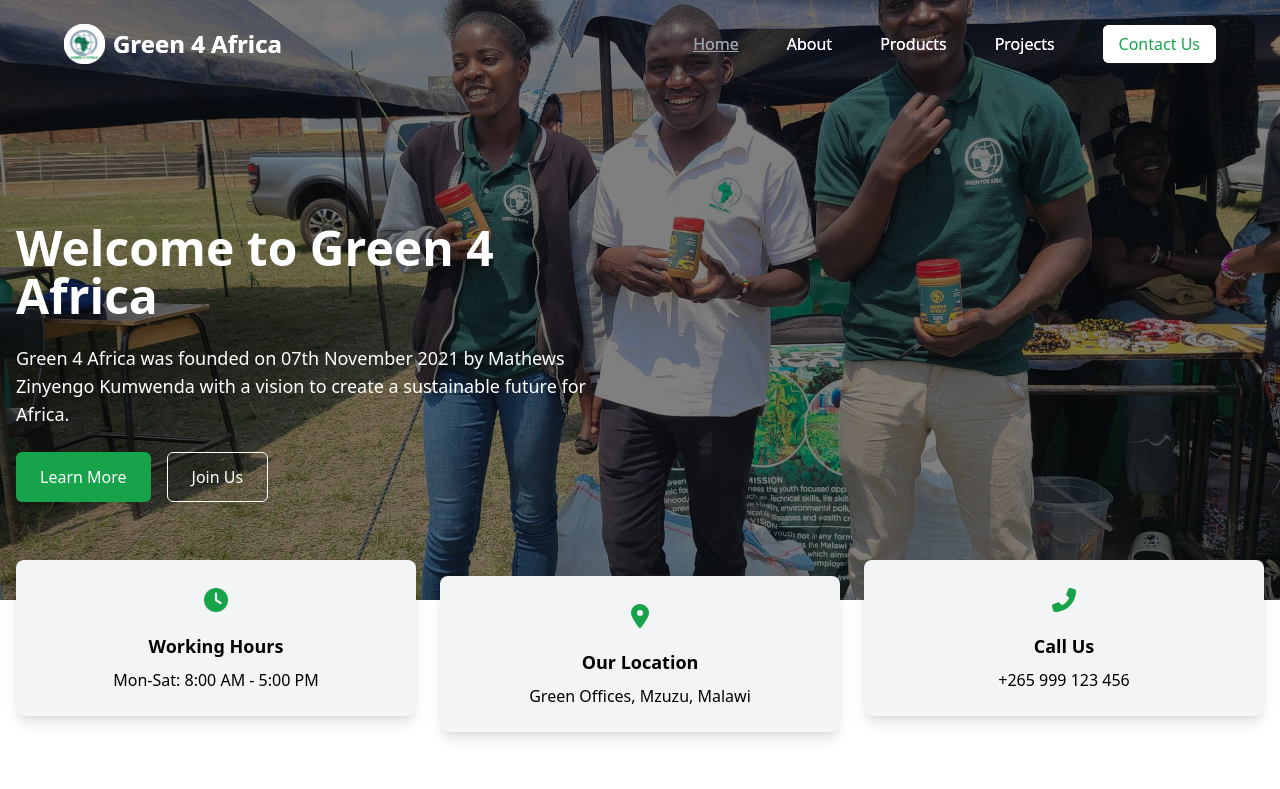
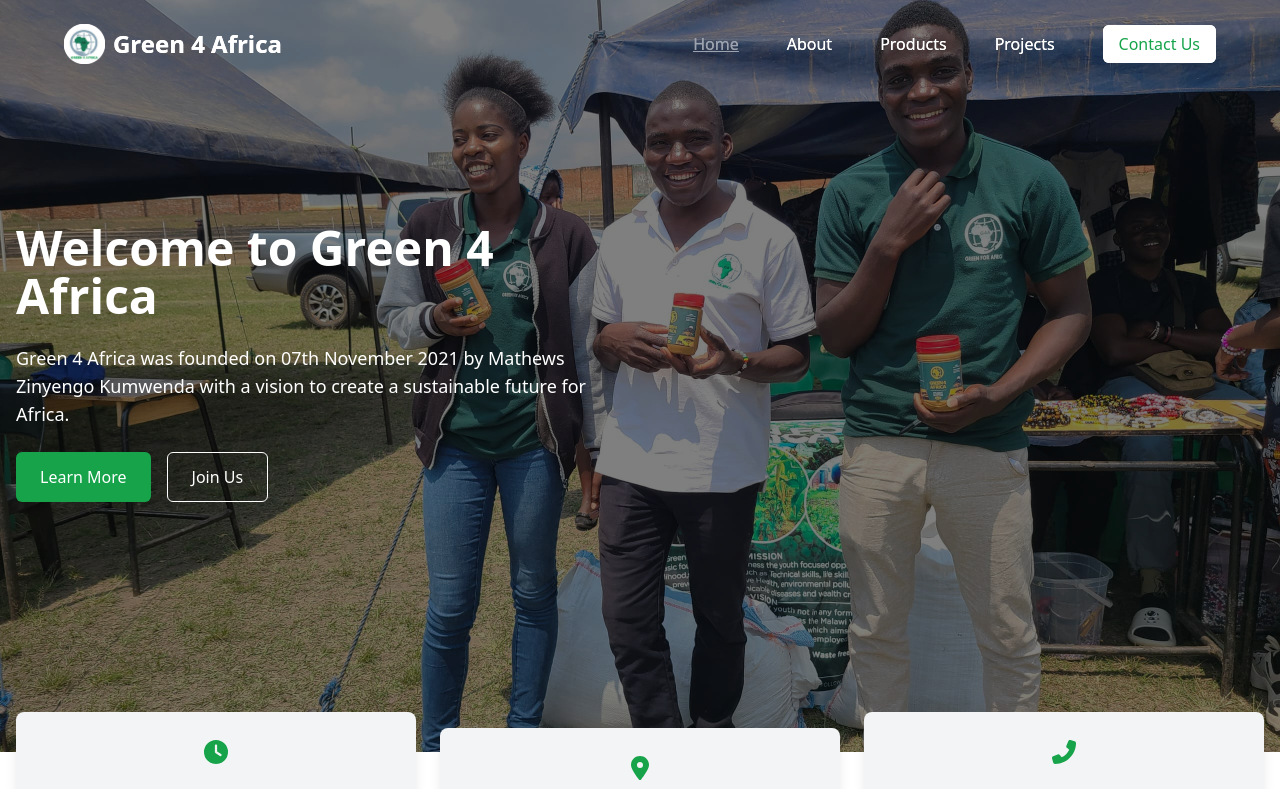
Before and after one commit to Vitumbikoh/Green-4-Africa, a React (Create React App) app: page / in a window 1280 px wide. Shown: the top 789 px of the page. Built offline with nearby package versions, Linux system fonts and the light colour scheme.

Commit message:
Modified Team Members

```diff
--- a/src/pages/Homepage.jsx
+++ b/src/pages/Homepage.jsx
@@ -14,7 +14,7 @@
     <div className="relative">
       <Header /> {/* Add the Header component here */}
       <div
-        className="bg-cover bg-center min-h-[80vh] md:min-h-[75vh] sm:min-h-[60vh] relative"
+        className="bg-cover bg-center min-h-[80vh] md:min-h-[75vh] lg:min-h-[94vh] sm:min-h-[60vh] relative"
         style={{ backgroundImage: "url('/Bannner.jpg')" }}
       >
         <div className="absolute inset-0 bg-black bg-opacity-50"></div>
```
